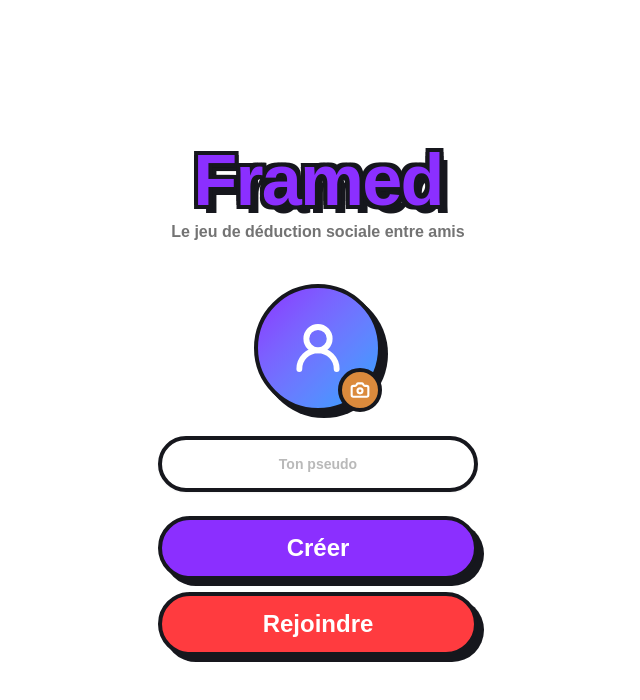
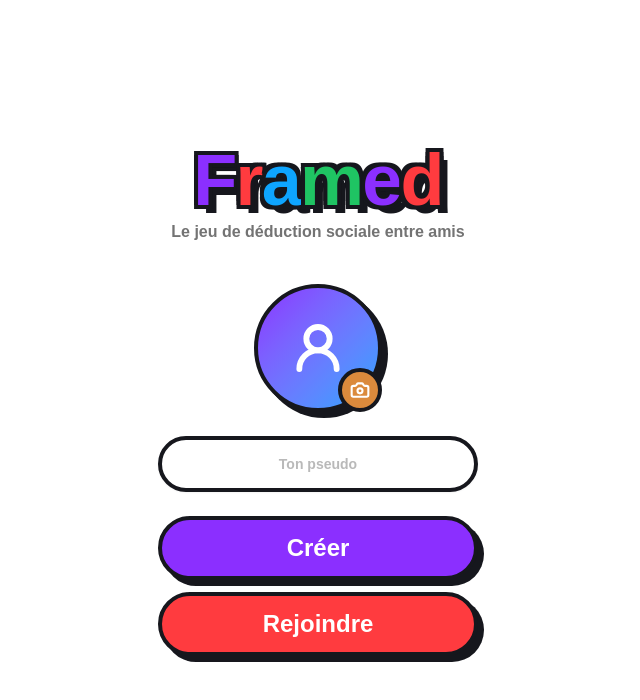
Before and after one commit to alqayzar/framed, a React (Vite) app: page / in a window 1280 px wide. Shown: the top 700 px of the page, without its empty margins (322-962 px from the left). Built offline with nearby package versions, Linux system fonts and the light colour scheme.

Commit message:
Logo Framed multicolore (violet/rouge/bleu/vert par lettre)
Chaque lettre du logo prend une couleur vive de la palette game au
lieu d'un violet uni, pour un rendu plus eclatant type lettres de jeu.

```diff
--- a/src/App.tsx
+++ b/src/App.tsx
@@ -4,6 +4,15 @@ import { AvatarUploader } from '@/components/home/avatar-uploader'
 import { CartoonButton } from '@/components/home/cartoon-button'
 import { JoinRoomDialog } from '@/components/home/join-room-dialog'
 import { Input } from '@/components/ui/input'
+
+const LOGO_LETTERS = [
+  { char: 'F', tone: 'text-game-purple' },
+  { char: 'r', tone: 'text-game-red' },
+  { char: 'a', tone: 'text-game-blue' },
+  { char: 'm', tone: 'text-game-green' },
+  { char: 'e', tone: 'text-game-purple' },
+  { char: 'd', tone: 'text-game-red' },
+]
 
 function App() {
   const [avatarUrl, setAvatarUrl] = React.useState<string | null>(null)
@@ -21,8 +30,12 @@ function App() {
   return (
     <main className="flex min-h-svh flex-col items-center justify-center gap-10 bg-white p-6">
       <div className="flex flex-col items-center gap-1">
-        <h1 className="comic-title font-logo text-7xl font-bold tracking-tight text-game-purple">
-          Framed
+        <h1 className="comic-title font-logo text-7xl font-bold tracking-tight">
+          {LOGO_LETTERS.map((letter) => (
+            <span key={letter.char} className={letter.tone}>
+              {letter.char}
+            </span>
+          ))}
         </h1>
         <p className="text-base font-semibold text-muted-foreground">
           Le jeu de déduction sociale entre amis
```
